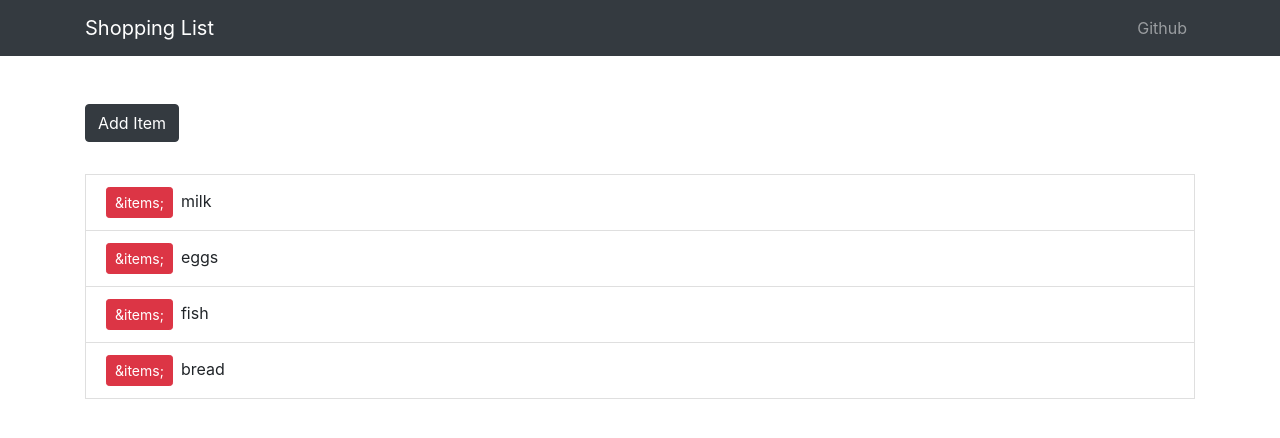
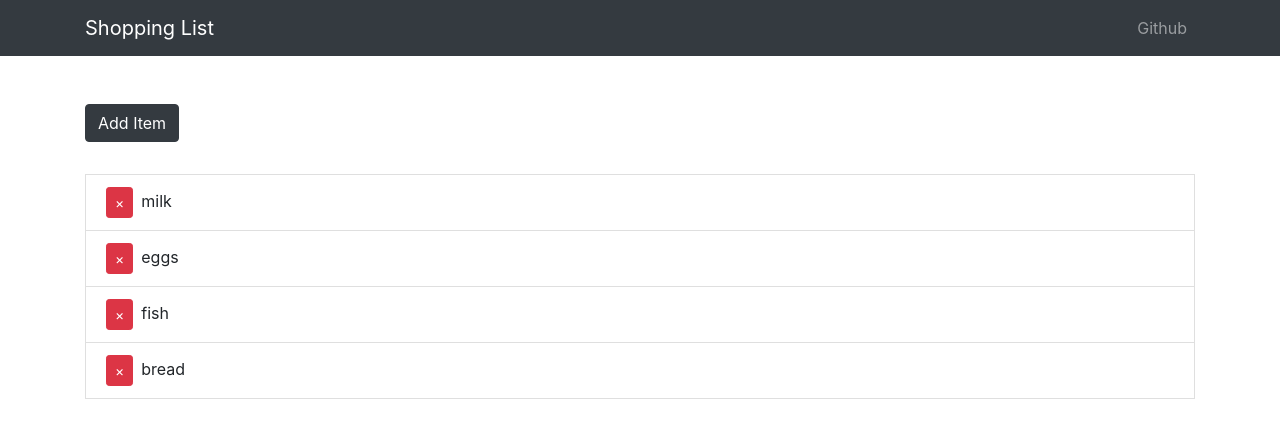
Before and after one commit to tanmay-sinha/mernstack, a React (Create React App) app in the folder client/: page / in a window 1280 px wide. Shown: the top 438 px of the page. Built offline with nearby package versions, Linux system fonts and the light colour scheme.

Commit message:
fixed a small bug

```diff
--- a/client/src/components/ShoppingList.js
+++ b/client/src/components/ShoppingList.js
@@ -42,7 +42,7 @@ class ShoppingList extends Component {
                                                 items: state.items.filter(item => item.id !== id)
                                             }));
                                         }}
-                                    >&items;</Button>
+                                    >&times;</Button>
                                     {name}
                                 </ListGroupItem>
                             </CSSTransition>
```
